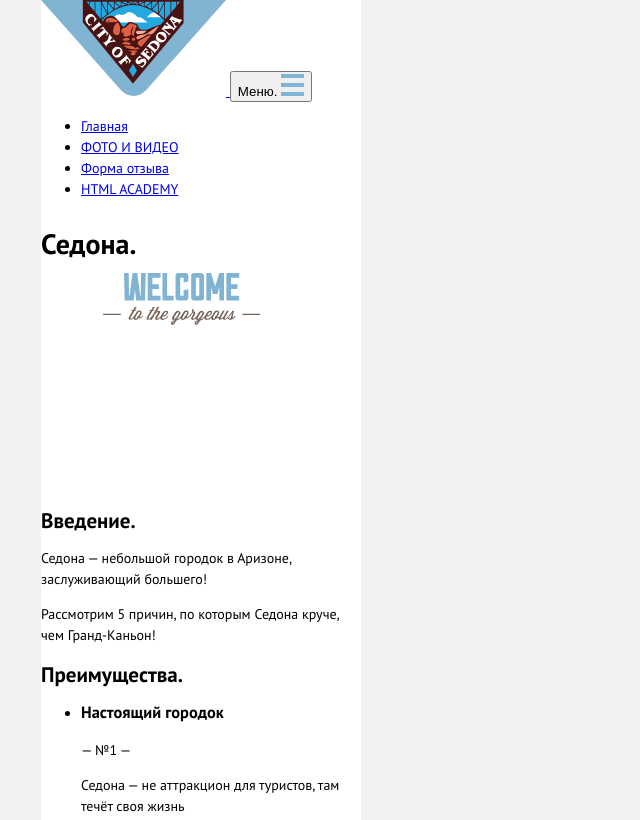
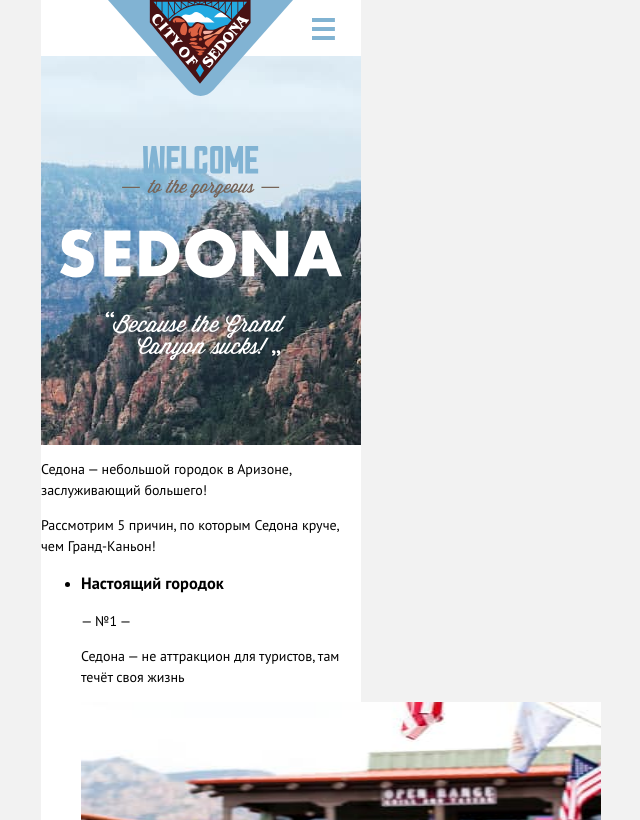
Before and after one commit to htmlacademy-adaptive/2094077-sedona-26, a website: page source/index.html in a window 1280 px wide. Shown: the top 820 px of the page, without its empty margins (439-1079 px from the left). Drawn offline with nearby package versions, Linux system fonts and the light colour scheme; files that its build step writes are made by us from their sources.

Commit message:
добавляет ва

```diff
--- a/source/index.html
+++ b/source/index.html
@@ -10,13 +10,13 @@
     <div class="page__body-wrapper">
       <header class="main-header">
         <div class="main-header__wrapper">
-          <a class="main-header__logo" href="./index.html">
-            <img class="navigation-logo" src="./img/sedona-logo-nav.svg" width="185" height="96" alt="Логотип Седоны.">
+          <a class="main-header__logo-link" href="./index.html">
+            <img class="main-header__logo-img" src="./img/sedona-logo-nav.svg" width="185" height="96" alt="Логотип Седоны.">
           </a>
           <button class="main-header__toggle main-header__toggle--closed" type="button">
             <span class="visually-hidden">Меню.</span>
             <svg class="main-header__menu" aria-hidden="true" width="23" height="22" viewBox="0 0 23 22" fill="none" xmlns="http://www.w3.org/2000/svg">
-              <path d="M22.9 0H0v4h22.9V0ZM22.9 9H0v4h22.9V9ZM22.9 18H0v4h22.9v-4Z" fill="#81B3D2"/>
+              <path d="M22.9 0H0v4h22.9V0ZM22.9 9H0v4h22.9V9ZM22.9 18H0v4h22.9v-4Z"/>
             </svg>
           </button>
           <nav class="main-header__main-navigation main-header__main-navigation--closed main-header__main-navigation--toggle main-navigation">
--- a/source/sass/main-header.scss
+++ b/source/sass/main-header.scss
@@ -1,3 +1,64 @@
+@use "fonts.scss";
+@use "variables.scss";
+@use "mixins.scss";
+@use "visually-hidden.scss";
+
 .main-header {
 
 }
+
+.main-header__wrapper {
+  position: relative;
+  height: 56px;
+  width: 320px;
+  margin: 0 auto;
+}
+
+.main-header__logo-link {
+  display: block;
+  width: 185px;
+  margin-left: 67px;
+}
+
+.main-header__logo-img {
+  display: block;
+  width: 185px;
+}
+
+.main-header__toggle {
+  position: absolute;
+  right: 20px;
+  top: 17px;
+  background-color: variables.$base-color;
+  border: 0;
+  cursor: pointer;
+  // &--closed {
+  //   display: none;  //при нажатии на меню добавляет класс
+  // }
+}
+
+.main-header__menu {
+  fill: rgba(129, 179, 210, 1);
+  &:hover {
+    fill: rgba(129, 179, 210, 0.6);
+  }
+  &:focus {
+    fill: rgba(129, 179, 210, 0.6);
+  }
+  &:disabled {
+    fill: rgba(129, 179, 210, 0.3);
+  }
+}
+
+.main-header__main-navigation {
+
+  &--closed {
+    display: none;  //при нажатии на меню убирает класс
+  }
+}
+
+
+
+.main-header__main-navigation--toggle {
+
+}
--- a/source/sass/main-logo-wrapper.scss
+++ b/source/sass/main-logo-wrapper.scss
@@ -0,0 +1,24 @@
+@use "fonts.scss";
+@use "variables.scss";
+@use "mixins.scss";
+// @use "visually-hidden.scss";
+
+.main-logo-wrapper {
+  background-image: url('../img/welcomesedona-back.jpg');
+  background-size: cover;
+  background-color: #426a96;
+  background-repeat: no-repeat;
+  background-position: center;
+  padding-top: 90px;
+  padding-bottom: 85px;
+    &::after {
+    background-image: url('..img/mask2.svg');
+    background-repeat: no-repeat;
+    background-position: center bottom; //хммм чет не видно
+  }
+}
+
+.main-logo-wrapper__sedona-logo {
+  display: block;
+  margin: 0 auto;
+}
--- a/source/sass/style.scss
+++ b/source/sass/style.scss
@@ -4,7 +4,6 @@
 //@use "visually-hidden.scss";
 @use "page.scss";
 @use "main-header.scss";
-@use "navigation-logo.scss";
 @use "main-navigation.scss";
 @use "main-index.scss";
 @use "main-logo-wrapper.scss";
```
Also changed, not shown: source/catalog.html (+2 -2 lines), source/form.html (+2 -2 lines).
